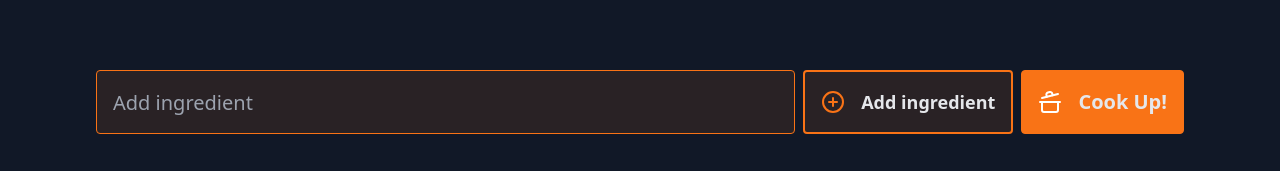
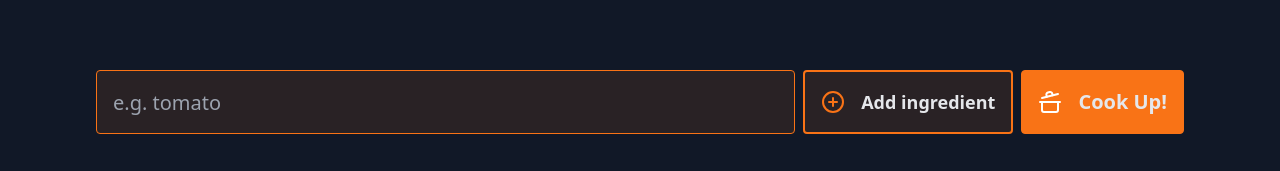
Before and after one commit to khasizadaj/cherufe, a React (Vite) app: page / in a window 1280 px wide. Shown: the part 626-797 px from the top of the page. Built offline with nearby package versions, Linux system fonts and the light colour scheme.

Commit message:
Add form tag & addtioanl attributes for accessibility

```diff
--- a/src/components/Content.jsx
+++ b/src/components/Content.jsx
@@ -6,10 +6,12 @@ export default function Content(props) {
       <div className="flex-1">
         {/*  <!-- Empty space for ingredients and other content --> */}
       </div>
+      <form>
         <div className="flex mb-2 gap-2">
           <input
             type="text"
-          placeholder="Add ingredient"
+            placeholder="e.g. tomato"
+            aria-label="Add ingredient"
             className="flex-1 h-16 px-4 text-xl rounded border border-orange-500 bg-orange-500/10"
           />
           <button className="flex justify-center items-center gap-4 p-4 text-lg border-2 rounded border-orange-500 bg-orange-500/10 hover:bg-orange-400/20 font-semibold">
@@ -21,6 +23,7 @@ export default function Content(props) {
             Cook Up!
           </button>
         </div>
+      </form>
     </section>
   );
 }
```
Lines whose indentation alone changed are shown as unchanged.
